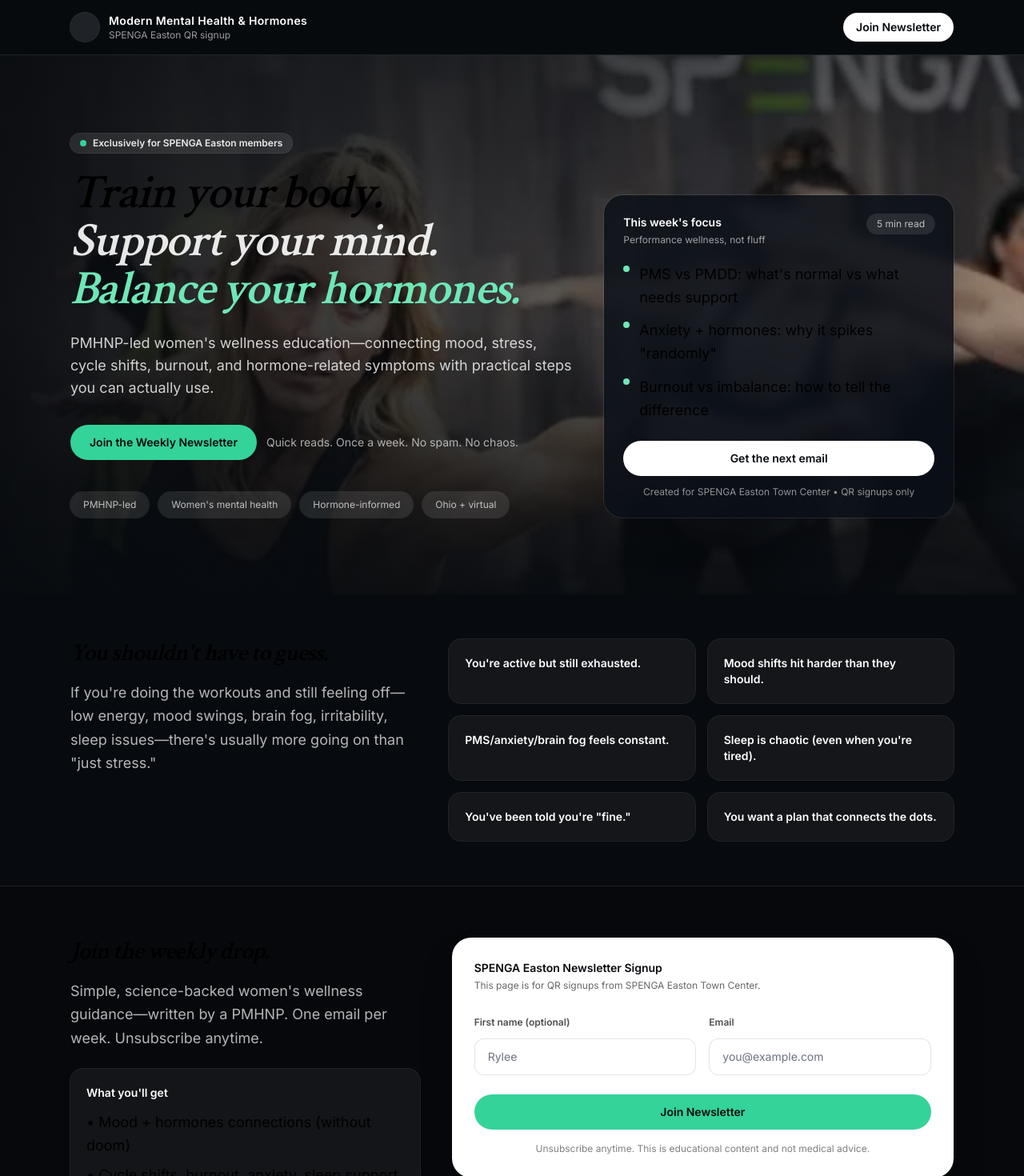
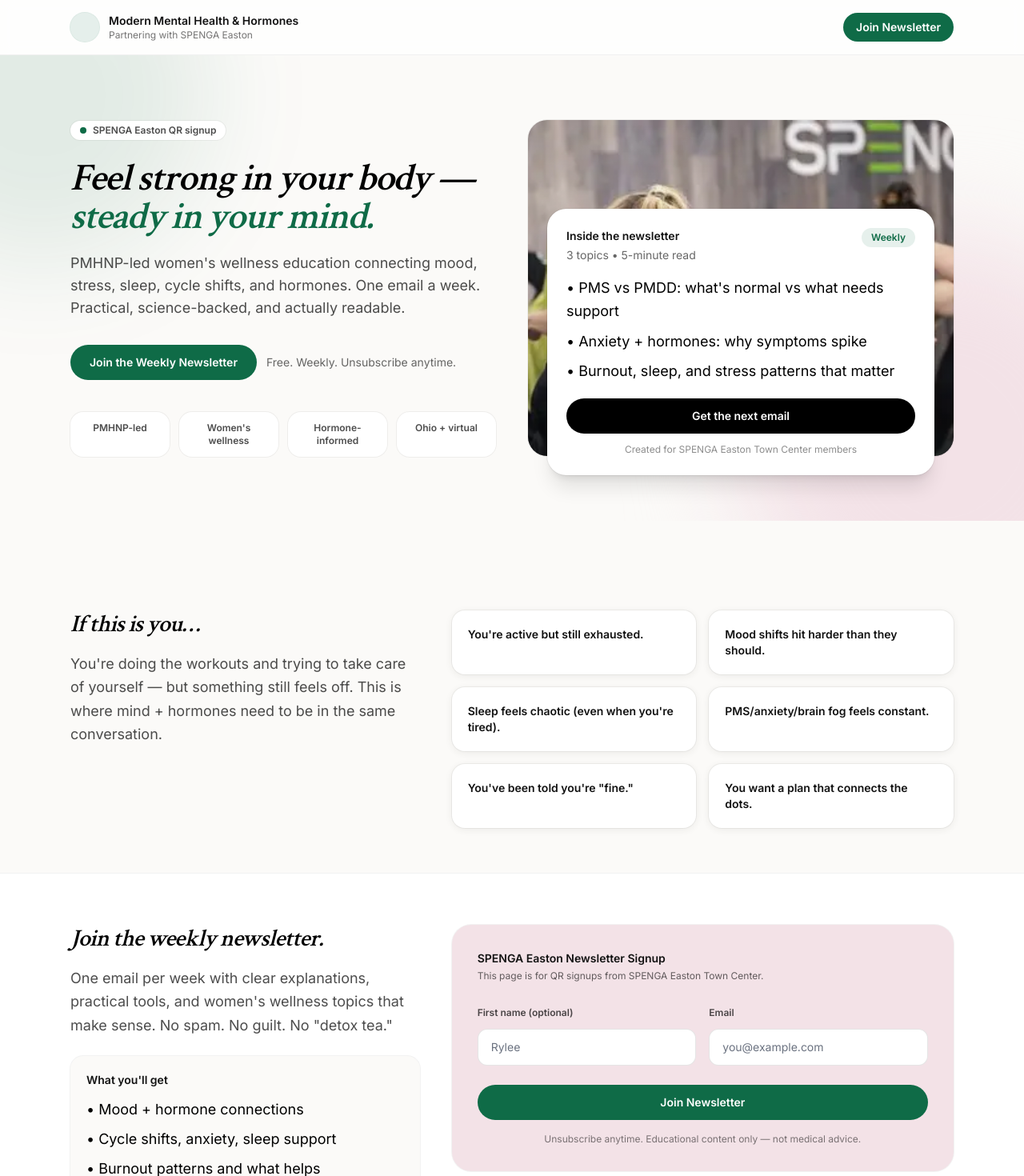
Before and after one commit to JaeShift/MMHH, a Next.js app: page /spenga in a window 1280 px wide. Shown: the top 1470 px of the page at 80% size. Built offline with nearby package versions, Linux system fonts and the light colour scheme; a web font is replaced by a local one.

Commit message:
redesign SPENGA page with clean light theme and floating card layout

```diff
--- a/src/app/spenga/page.tsx
+++ b/src/app/spenga/page.tsx
@@ -3,7 +3,7 @@
 import Image from "next/image";
 import { useMemo, useState } from "react";
 
-export default function SpengaLandingPageV2() {
+export default function SpengaLandingClean() {
   const [firstName, setFirstName] = useState("");
   const [email, setEmail] = useState("");
   const [status, setStatus] = useState<"idle" | "loading" | "success" | "error">("idle");
@@ -48,7 +48,7 @@
       }
 
       setStatus("success");
-      setMessage("You're in. See you in your inbox 💪");
+      setMessage("You're in. See you in your inbox.");
       setFirstName("");
       setEmail("");
     } catch {
@@ -58,136 +58,134 @@
   }
 
   return (
-    <main className="min-h-screen bg-[#070A0E] text-white">
+    <main className="min-h-screen bg-[#FBFAF8] text-[#121212]">
       {/* Top bar */}
-      <header className="sticky top-0 z-40 border-b border-white/10 bg-[#070A0E]/80 backdrop-blur">
+      <header className="sticky top-0 z-30 border-b border-black/5 bg-white/75 backdrop-blur">
         <div className="mx-auto flex max-w-6xl items-center justify-between px-6 py-4">
           <div className="flex items-center gap-3">
-            <div className="h-9 w-9 rounded-full bg-white/10 ring-1 ring-white/15" />
+            <div className="h-9 w-9 rounded-full bg-[#0F6B47]/10 ring-1 ring-[#0F6B47]/15" />
             <div className="leading-tight">
-              <div className="text-sm font-semibold tracking-wide">Modern Mental Health & Hormones</div>
-              <div className="text-xs text-white/60">SPENGA Easton QR signup</div>
+              <div className="text-sm font-semibold">Modern Mental Health & Hormones</div>
+              <div className="text-xs text-black/55">Partnering with SPENGA Easton</div>
             </div>
           </div>
 
           <a
             href="#signup"
-            className="rounded-full bg-white px-4 py-2 text-sm font-semibold text-[#070A0E] hover:bg-white/90"
+            className="rounded-full bg-[#0F6B47] px-4 py-2 text-sm font-semibold text-white hover:bg-[#0c5a3b]"
           >
             Join Newsletter
           </a>
         </div>
       </header>
 
-      {/* HERO */}
+      {/* Hero */}
       <section className="relative overflow-hidden">
-        {/* Background image */}
+        {/* soft background wash */}
         <div className="absolute inset-0">
-          <Image
-            src="/spenga.webp"
-            alt="SPENGA class"
-            fill
-            priority
-            className="object-cover object-center opacity-90"
-          />
-          {/* Overlays for readability */}
-          <div className="absolute inset-0 bg-gradient-to-r from-[#070A0E]/95 via-[#070A0E]/65 to-[#070A0E]/30" />
-          <div className="absolute inset-0 bg-gradient-to-t from-[#070A0E]/85 via-transparent to-[#070A0E]/40" />
+          <div className="absolute -left-40 -top-40 h-[420px] w-[420px] rounded-full bg-[#0F6B47]/10 blur-3xl" />
+          <div className="absolute -right-40 -bottom-40 h-[520px] w-[520px] rounded-full bg-[#F3E2E7] blur-3xl" />
         </div>
 
-        <div className="relative mx-auto max-w-6xl px-6 py-16 sm:py-24">
-          <div className="grid grid-cols-1 gap-10 lg:grid-cols-12 lg:items-end">
-            {/* Left content */}
-            <div className="lg:col-span-7">
-              <div className="inline-flex items-center gap-2 rounded-full bg-white/10 px-3 py-1 text-xs font-semibold text-white/90 ring-1 ring-white/15">
-                <span className="inline-block h-2 w-2 rounded-full bg-emerald-400" />
-                Exclusively for SPENGA Easton members
+        <div className="relative mx-auto grid max-w-6xl grid-cols-1 items-center gap-10 px-6 py-14 lg:grid-cols-12 lg:py-20">
+          {/* Copy */}
+          <div className="lg:col-span-6">
+            <div className="inline-flex items-center gap-2 rounded-full bg-white px-3 py-1 text-xs font-semibold text-black/70 ring-1 ring-black/5">
+              <span className="inline-block h-2 w-2 rounded-full bg-[#0F6B47]" />
+              SPENGA Easton QR signup
+            </div>
+
+            <h1 className="mt-6 text-4xl font-semibold leading-tight tracking-tight sm:text-5xl">
+              Feel strong in your body —{" "}
+              <span className="text-[#0F6B47]">steady in your mind.</span>
+            </h1>
+
+            <p className="mt-5 max-w-xl text-base leading-relaxed text-black/70 sm:text-lg">
+              PMHNP-led women&apos;s wellness education connecting mood, stress, sleep, cycle shifts, and hormones.
+              One email a week. Practical, science-backed, and actually readable.
+            </p>
+
+            <div className="mt-8 flex flex-col gap-3 sm:flex-row sm:items-center">
+              <a
+                href="#signup"
+                className="inline-flex items-center justify-center rounded-full bg-[#0F6B47] px-6 py-3 text-sm font-semibold text-white hover:bg-[#0c5a3b]"
+              >
+                Join the Weekly Newsletter
+              </a>
+              <p className="text-sm text-black/60">Free. Weekly. Unsubscribe anytime.</p>
+            </div>
+
+            <div className="mt-10 grid grid-cols-2 gap-3 sm:grid-cols-4">
+              {["PMHNP-led", "Women's wellness", "Hormone-informed", "Ohio + virtual"].map((t) => (
+                <div key={t} className="rounded-2xl bg-white px-4 py-3 text-center text-xs font-semibold text-black/70 ring-1 ring-black/5">
+                  {t}
+                </div>
+              ))}
+            </div>
+          </div>
+
+          {/* Image + overlay card */}
+          <div className="lg:col-span-6">
+            <div className="relative">
+              <div className="relative overflow-hidden rounded-3xl bg-black/5 ring-1 ring-black/5">
+                <div className="relative h-[340px] w-full sm:h-[420px]">
+                  <Image
+                    src="/spenga.webp"
+                    alt="SPENGA class"
+                    fill
+                    priority
+                    className="object-cover object-center"
+                  />
+                  {/* readability fade */}
+                  <div className="absolute inset-0 bg-gradient-to-t from-black/35 via-black/10 to-transparent" />
+                </div>
               </div>
 
-              <h1 className="mt-5 text-4xl font-semibold leading-tight tracking-tight sm:text-6xl">
-                Train your body.
-                <span className="block text-white/90">Support your mind.</span>
-                <span className="block text-emerald-300">Balance your hormones.</span>
-              </h1>
-
-              <p className="mt-6 max-w-2xl text-base leading-relaxed text-white/80 sm:text-lg">
-                PMHNP-led women&apos;s wellness education—connecting mood, stress, cycle shifts, burnout,
-                and hormone-related symptoms with practical steps you can actually use.
-              </p>
-
-              <div className="mt-8 flex flex-col gap-3 sm:flex-row sm:items-center">
-                <a
-                  href="#signup"
-                  className="inline-flex items-center justify-center rounded-full bg-emerald-400 px-6 py-3 text-sm font-semibold text-[#070A0E] hover:bg-emerald-300"
-                >
-                  Join the Weekly Newsletter
-                </a>
-                <p className="text-sm text-white/65">
-                  Quick reads. Once a week. No spam. No chaos.
-                </p>
-              </div>
-
-              {/* Social proof chips */}
-              <div className="mt-10 flex flex-wrap gap-3 text-xs text-white/70">
-                <span className="rounded-full bg-white/10 px-4 py-2 ring-1 ring-white/10">PMHNP-led</span>
-                <span className="rounded-full bg-white/10 px-4 py-2 ring-1 ring-white/10">Women&apos;s mental health</span>
-                <span className="rounded-full bg-white/10 px-4 py-2 ring-1 ring-white/10">Hormone-informed</span>
-                <span className="rounded-full bg-white/10 px-4 py-2 ring-1 ring-white/10">Ohio + virtual</span>
-              </div>
-            </div>
-
-            {/* Right CTA card */}
-            <div className="lg:col-span-5">
-              <div className="rounded-3xl bg-[#0B1018]/85 p-6 shadow-2xl ring-1 ring-white/10 backdrop-blur">
-                <div className="flex items-start justify-between">
+              {/* floating mini card */}
+              <div className="absolute -bottom-6 left-6 right-6 rounded-3xl bg-white p-6 shadow-xl ring-1 ring-black/5">
+                <div className="flex items-start justify-between gap-4">
                   <div>
-                    <div className="text-sm font-semibold">This week&apos;s focus</div>
-                    <div className="mt-1 text-xs text-white/60">Performance wellness, not fluff</div>
+                    <div className="text-sm font-semibold">Inside the newsletter</div>
+                    <div className="mt-1 text-sm text-black/60">3 topics • 5-minute read</div>
                   </div>
-                  <div className="rounded-full bg-white/10 px-3 py-1 text-xs text-white/70 ring-1 ring-white/10">
-                    5 min read
+                  <div className="rounded-full bg-[#0F6B47]/10 px-3 py-1 text-xs font-semibold text-[#0F6B47]">
+                    Weekly
                   </div>
                 </div>
 
-                <ul className="mt-5 space-y-3 text-sm text-white/80">
-                  <li className="flex gap-3">
-                    <span className="mt-1 h-2 w-2 shrink-0 rounded-full bg-emerald-300" />
-                    PMS vs PMDD: what&apos;s normal vs what needs support
-                  </li>
-                  <li className="flex gap-3">
-                    <span className="mt-1 h-2 w-2 shrink-0 rounded-full bg-emerald-300" />
-                    Anxiety + hormones: why it spikes &quot;randomly&quot;
-                  </li>
-                  <li className="flex gap-3">
-                    <span className="mt-1 h-2 w-2 shrink-0 rounded-full bg-emerald-300" />
-                    Burnout vs imbalance: how to tell the difference
-                  </li>
+                <ul className="mt-4 space-y-2 text-sm text-black/70">
+                  <li>• PMS vs PMDD: what&apos;s normal vs what needs support</li>
+                  <li>• Anxiety + hormones: why symptoms spike</li>
+                  <li>• Burnout, sleep, and stress patterns that matter</li>
                 </ul>
 
                 <a
                   href="#signup"
-                  className="mt-6 inline-flex w-full items-center justify-center rounded-full bg-white px-6 py-3 text-sm font-semibold text-[#070A0E] hover:bg-white/90"
+                  className="mt-5 inline-flex w-full items-center justify-center rounded-full bg-black px-5 py-3 text-sm font-semibold text-white hover:bg-black/90"
                 >
                   Get the next email
                 </a>
 
-                <p className="mt-3 text-center text-xs text-white/55">
-                  Created for SPENGA Easton Town Center • QR signups only
-                </p>
+                <div className="mt-3 text-center text-xs text-black/45">
+                  Created for SPENGA Easton Town Center members
+                </div>
               </div>
             </div>
           </div>
         </div>
       </section>
 
-      {/* Mid section: tight + punchy */}
+      {/* spacer because floating card */}
+      <div className="h-14" />
+
+      {/* Who it's for */}
       <section className="mx-auto max-w-6xl px-6 py-14">
-        <div className="grid grid-cols-1 gap-8 lg:grid-cols-12">
+        <div className="grid grid-cols-1 gap-10 lg:grid-cols-12">
           <div className="lg:col-span-5">
-            <h2 className="text-3xl font-semibold tracking-tight">You shouldn&apos;t have to guess.</h2>
-            <p className="mt-4 text-white/70 leading-relaxed">
-              If you&apos;re doing the workouts and still feeling off—low energy, mood swings,
-              brain fog, irritability, sleep issues—there&apos;s usually more going on than &quot;just stress.&quot;
+            <h2 className="text-3xl font-semibold tracking-tight">If this is you…</h2>
+            <p className="mt-4 text-black/70 leading-relaxed">
+              You&apos;re doing the workouts and trying to take care of yourself — but something still feels off.
+              This is where mind + hormones need to be in the same conversation.
             </p>
           </div>
 
@@ -196,13 +194,13 @@
               {[
                 "You're active but still exhausted.",
                 "Mood shifts hit harder than they should.",
+                "Sleep feels chaotic (even when you're tired).",
                 "PMS/anxiety/brain fog feels constant.",
-                "Sleep is chaotic (even when you're tired).",
                 "You've been told you're \"fine.\"",
                 "You want a plan that connects the dots.",
               ].map((text) => (
-                <div key={text} className="rounded-2xl bg-white/5 p-5 ring-1 ring-white/10">
-                  <div className="text-sm font-semibold text-white">{text}</div>
+                <div key={text} className="rounded-2xl bg-white p-5 ring-1 ring-black/5 shadow-sm">
+                  <div className="text-sm font-semibold">{text}</div>
                 </div>
               ))}
             </div>
@@ -211,34 +209,29 @@
       </section>
 
       {/* Signup */}
-      <section id="signup" className="border-t border-white/10 bg-[#06080C]">
+      <section id="signup" className="border-t border-black/5 bg-white">
         <div className="mx-auto grid max-w-6xl grid-cols-1 gap-10 px-6 py-16 lg:grid-cols-12 lg:items-start">
           <div className="lg:col-span-5">
-            <h2 className="text-3xl font-semibold tracking-tight">Join the weekly drop.</h2>
-            <p className="mt-4 text-white/70 leading-relaxed">
-              Simple, science-backed women&apos;s wellness guidance—written by a PMHNP.
-              One email per week. Unsubscribe anytime.
+            <h2 className="text-3xl font-semibold tracking-tight">Join the weekly newsletter.</h2>
+            <p className="mt-4 text-black/70 leading-relaxed">
+              One email per week with clear explanations, practical tools, and women&apos;s wellness topics that make sense.
+              No spam. No guilt. No &quot;detox tea.&quot;
             </p>
 
-            <div className="mt-6 rounded-2xl bg-white/5 p-5 ring-1 ring-white/10">
+            <div className="mt-6 rounded-2xl bg-[#FBFAF8] p-5 ring-1 ring-black/5">
               <div className="text-sm font-semibold">What you&apos;ll get</div>
-              <ul className="mt-3 space-y-2 text-sm text-white/75">
-                <li>• Mood + hormones connections (without doom)</li>
-                <li>• Cycle shifts, burnout, anxiety, sleep support</li>
-                <li>• Practical tools you can use immediately</li>
+              <ul className="mt-3 space-y-2 text-sm text-black/70">
+                <li>• Mood + hormone connections</li>
+                <li>• Cycle shifts, anxiety, sleep support</li>
+                <li>• Burnout patterns and what helps</li>
               </ul>
             </div>
           </div>
 
           <div className="lg:col-span-7">
-            <form
-              onSubmit={onSubmit}
-              className="rounded-3xl bg-white p-7 text-[#070A0E] shadow-2xl ring-1 ring-black/5"
-            >
+            <form onSubmit={onSubmit} className="rounded-3xl bg-[#F3E2E7] p-8 ring-1 ring-black/5">
               <div className="text-sm font-semibold">SPENGA Easton Newsletter Signup</div>
-              <div className="mt-1 text-xs text-black/60">
-                This page is for QR signups from SPENGA Easton Town Center.
-              </div>
+              <div className="mt-1 text-xs text-black/60">This page is for QR signups from SPENGA Easton Town Center.</div>
 
               <div className="mt-6 grid grid-cols-1 gap-4 sm:grid-cols-2">
                 <div>
@@ -246,18 +239,18 @@
                   <input
                     value={firstName}
                     onChange={(e) => setFirstName(e.target.value)}
-                    className="mt-2 w-full rounded-xl border border-black/10 bg-white px-4 py-3 text-sm outline-none focus:border-emerald-400"
+                    className="mt-2 w-full rounded-xl border border-black/10 bg-white px-4 py-3 text-sm outline-none focus:border-[#0F6B47]"
                     placeholder="Rylee"
                     autoComplete="given-name"
                   />
                 </div>
 
-                <div className="sm:col-span-1">
+                <div>
                   <label className="text-xs font-semibold text-black/70">Email</label>
                   <input
                     value={email}
                     onChange={(e) => setEmail(e.target.value)}
-                    className="mt-2 w-full rounded-xl border border-black/10 bg-white px-4 py-3 text-sm outline-none focus:border-emerald-400"
+                    className="mt-2 w-full rounded-xl border border-black/10 bg-white px-4 py-3 text-sm outline-none focus:border-[#0F6B47]"
                     placeholder="you@example.com"
                     autoComplete="email"
                     inputMode="email"
@@ -269,15 +262,15 @@
               <button
                 type="submit"
                 disabled={status === "loading"}
-                className="mt-6 inline-flex w-full items-center justify-center rounded-full bg-emerald-400 px-6 py-3 text-sm font-semibold text-[#070A0E] hover:bg-emerald-300 disabled:opacity-60"
+                className="mt-6 inline-flex w-full items-center justify-center rounded-full bg-[#0F6B47] px-6 py-3 text-sm font-semibold text-white hover:bg-[#0c5a3b] disabled:opacity-60"
               >
-                {status === "loading" ? "Submitting…" : "Join Newsletter"}
+                {status === "loading" ? "Submitting..." : "Join Newsletter"}
               </button>
 
               {message ? (
                 <div
                   className={`mt-4 rounded-xl px-4 py-3 text-sm ${
-                    status === "success" ? "bg-emerald-50 text-emerald-800" : "bg-red-50 text-red-700"
+                    status === "success" ? "bg-white/70 text-[#0F6B47]" : "bg-white/70 text-red-700"
                   }`}
                 >
                   {message}
@@ -285,15 +278,15 @@
               ) : null}
 
               <p className="mt-4 text-center text-xs text-black/50">
-                Unsubscribe anytime. This is educational content and not medical advice.
+                Unsubscribe anytime. Educational content only — not medical advice.
               </p>
             </form>
           </div>
         </div>
       </section>
 
-      <footer className="border-t border-white/10 bg-[#070A0E]">
-        <div className="mx-auto max-w-6xl px-6 py-10 text-sm text-white/55">
+      <footer className="border-t border-black/5 bg-[#FBFAF8]">
+        <div className="mx-auto max-w-6xl px-6 py-10 text-sm text-black/55">
           © {new Date().getFullYear()} Modern Mental Health & Hormones • Partnering with SPENGA Easton
         </div>
       </footer>
```
